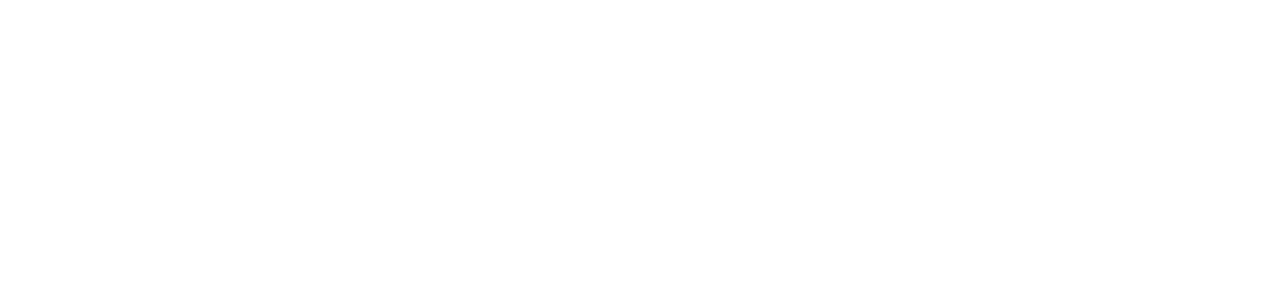
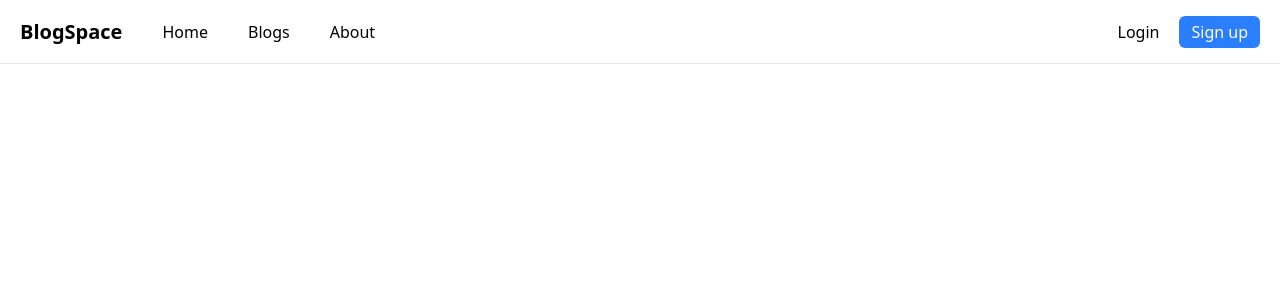
Before and after one commit to davidvchang/BlogSpace, a React (Vite) app in the folder frontend/: page / in a window 1280 px wide. Shown: the top 300 px of the page. Built offline with nearby package versions, Linux system fonts and the light colour scheme.

Commit message:
Add: NavBar design

```diff
--- a/frontend/src/App.tsx
+++ b/frontend/src/App.tsx
@@ -1,10 +1,13 @@
+import NavBar from "./components/NavBar"
+import Home from "./pages/Home"
 
 function App() {
 
   return (
-    <>
-
-    </>
+    <main>
+      <NavBar/>
+      <Home/>
+    </main>
   )
 }
 
--- /dev/null
+++ b/frontend/src/components/Nav.tsx
@@ -0,0 +1,14 @@
+import React from 'react'
+
+interface PropsNav {
+    link: string,
+    text: string
+}
+
+const Nav:React.FC<PropsNav> = ({link, text}) => {
+  return (
+    <a href={link} className='hover:text-blue-500 hover:transition duration-300'>{text}</a>
+  )
+}
+
+export default Nav
--- /dev/null
+++ b/frontend/src/components/NavBar.tsx
@@ -0,0 +1,29 @@
+import React from 'react'
+import Nav from './Nav'
+
+const NavBar:React.FC = () => {
+  return (
+    <div className='w-full h-16 flex justify-between items-center px-5 border-b border-b-slate-200'>
+        <div className='flex gap-10 items-center'>
+            <a href="/" className='font-semibold text-xl'>BlogSpace</a>
+
+            <div className='flex gap-10'>
+                <Nav link='/' text='Home'/>
+                <Nav link='/blogs' text='Blogs'/>
+                <Nav link='/' text='About'/>
+            </div>
+
+        </div>
+
+        <div>
+
+            <div className='flex gap-2 items-center'>
+                <a href="/login" className='w-fit h-fit py-1 px-3 flex items-center justify-center rounded-md font-light hover:bg-slate-100 hover:transition duration-300'>Login</a>
+                <a href="/register" className='w-fit h-fit py-1 px-3 flex items-center justify-center rounded-md bg-blue-500 text-white font-light hover:brightness-110 hover:transition duration-300'>Sign up</a>
+            </div>
+        </div>
+    </div>
+  )
+}
+
+export default NavBar
--- /dev/null
+++ b/frontend/src/pages/Home.tsx
@@ -0,0 +1,11 @@
+import React from 'react'
+
+const Home:React.FC = () => {
+  return (
+    <section>
+
+    </section>
+  )
+}
+
+export default Home
```
